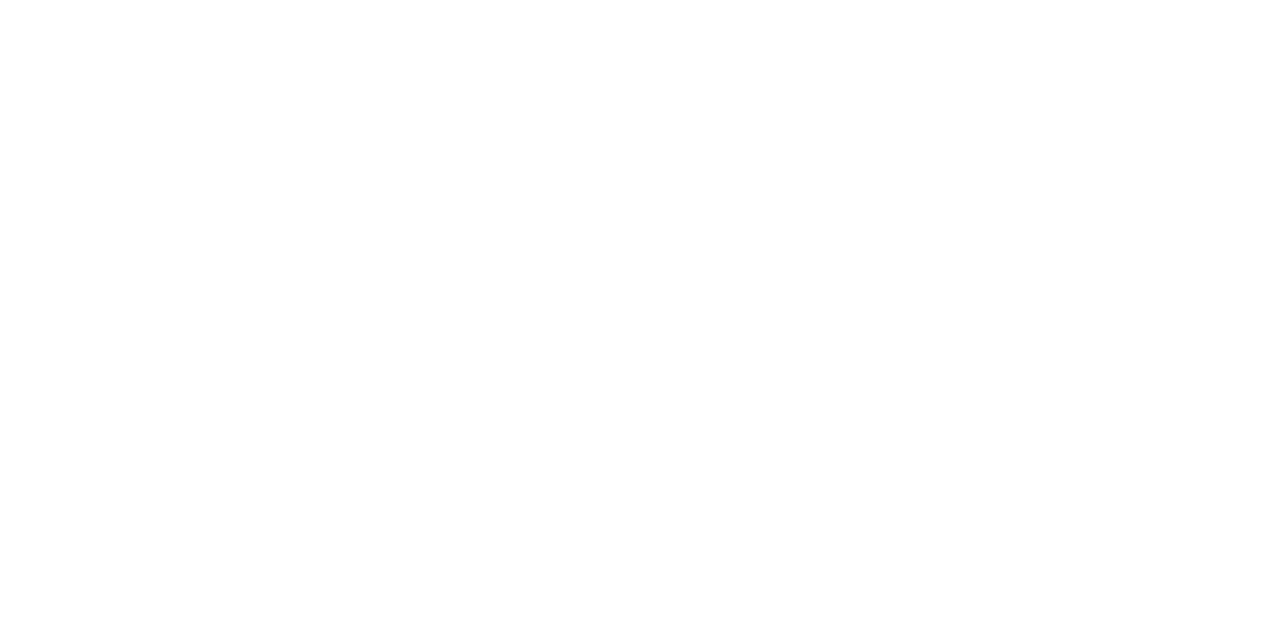
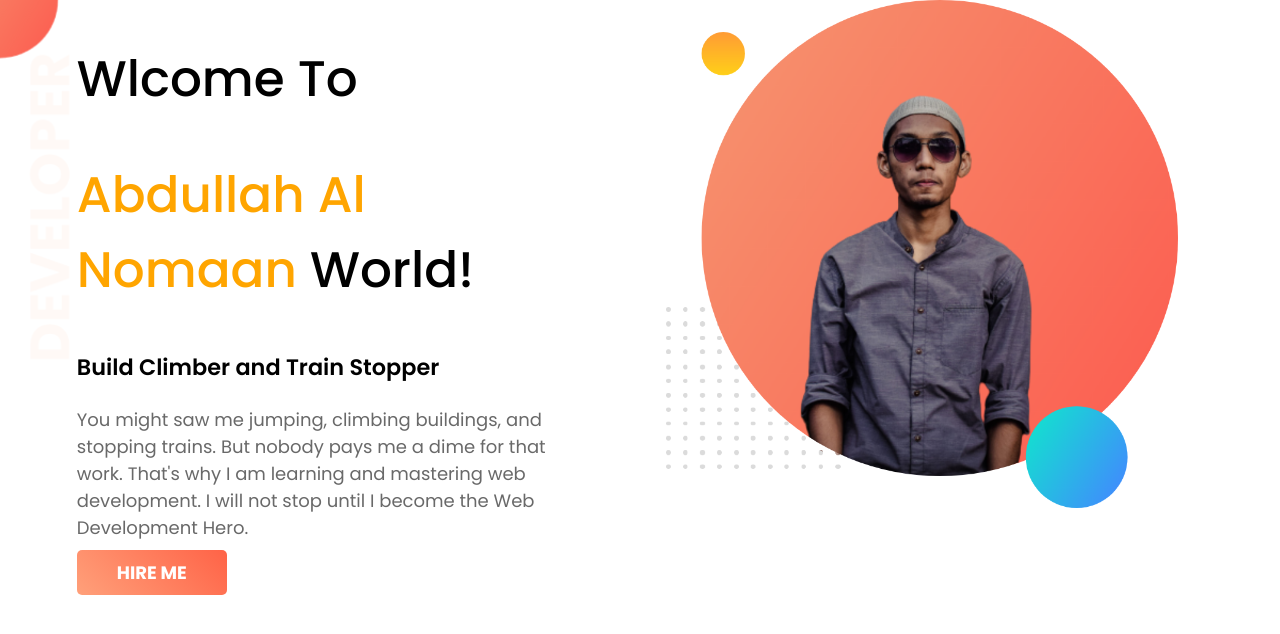
Before and after one commit to SaikatNoman12/development_protfolio, a plain HTML site: page index.html in a window 1280 px wide. Drawn offline with Linux system fonts and the light colour scheme.

Commit message:
added top banner

```diff
--- a/index.html
+++ b/index.html
@@ -5,12 +5,38 @@
     <meta http-equiv="X-UA-Compatible" content="IE=edge">
     <meta name="viewport" content="width=device-width, initial-scale=1.0">
 
+    <!-- goolge font cdn link -->
+    <link rel="preconnect" href="https://fonts.googleapis.com">
+    <link rel="preconnect" href="https://fonts.gstatic.com" crossorigin>
+    <link href="https://fonts.googleapis.com/css2?family=Poppins:wght@200;300;400;500;600;700&display=swap" rel="stylesheet">
+
     <!-- custom css file -->
-    <link rel="stylesheet" href="./css/style.css">
+    <link rel="stylesheet" href="./style.css">
 
     <title>Abdullah Protfolio</title>
 </head>
 <body>
 
+    <section>
+
+        <!-- content start -->
+    <div class="half-width">
+        <h1>Wlcome To</h1>
+        <h1><span class="orange-color">Abdullah Al Nomaan</span> World!</h1>
+        <h3>Build Climber and Train Stopper</h3>
+        <p>You might saw me jumping, climbing buildings, and stopping trains. But nobody pays me a dime for that work. That's why I am learning and mastering web development. I will not stop until I become the Web Development Hero.</p>
+        <a class="link_button" target="_blank" href="https://www.linkedin.com/in/abdullah-al-nomaan-a05135202/">HIRE ME</a>
+    </div>
+    <!-- content end -->
+
+    <!-- conainer image start -->
+    <div class="half-width">
+        <img src="./showOff/my-bg_remove.png" alt="Abdullah Al Nomaan">
+    </div>
+    <!-- conainer image end -->
+
+    </section>
+
+
 </body>
 </html>
--- /dev/null
+++ b/style.css
@@ -0,0 +1,50 @@
+body{
+    font-family: 'Poppins', sans-serif;
+    margin: 0;
+}
+
+h1{
+    font-size:50px;
+    font-weight: 500;
+}
+
+.orange-color{
+    color: orange;
+}
+
+section{
+    display: flex;
+    background-image: url(./images/top-banner.png);
+    background-repeat: no-repeat;
+}
+
+.half-width{
+    width: 40%;
+    padding-left:6%;
+}
+
+.half-width h3{
+    font-weight: 600;
+    font-size: 1.4em;
+}
+
+.half-width p{
+    font-weight: 400;
+    color: dimgray;
+    font-size: 18px;
+}
+
+.half-width img{
+    width: 100%;
+
+}
+
+.link_button{
+    font-weight: 700;
+    font-size: 18px;
+    padding: 10px 40px;
+    color: white;
+    text-decoration: none;
+    border-radius: 5px;
+    background: linear-gradient(45deg, lightsalmon, tomato);;
+}
```
Also changed, not shown: css/style.css (deleted), images/dream-bg.png (added), images/exp-bg.png (added), images/four.png (added), images/my-bg.png (added), images/my-bg2.png (added), images/three.png (added), images/top-banner.png (added), showOff/four.png (added), showOff/my-bg2_remove.png (added), showOff/my-bg_remove.png (added), showOff/three.png (added).
